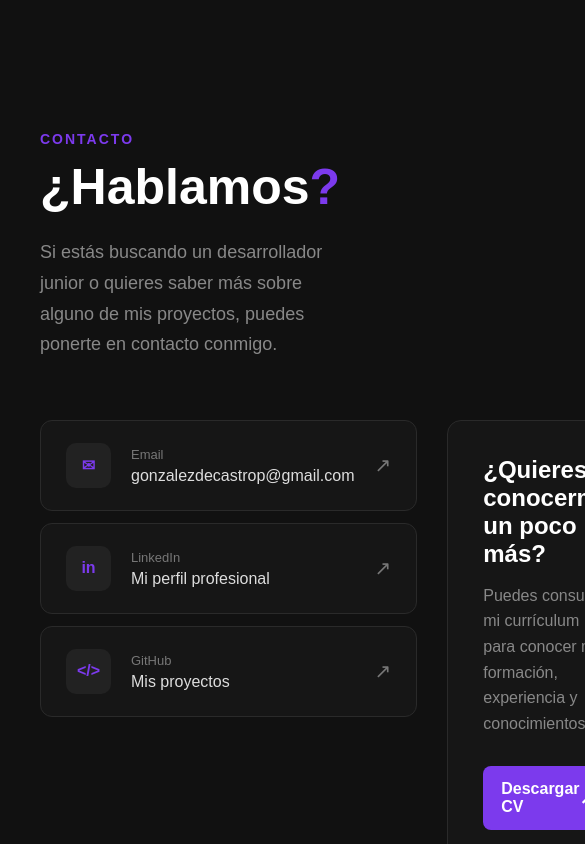
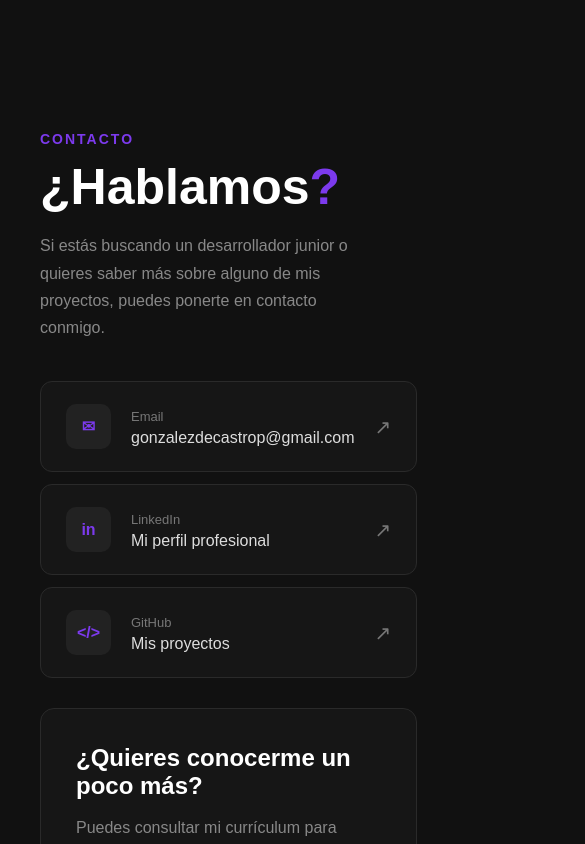
Before and after one commit to Pelayogdc/portfolio, a React app: page / in a window 390 px wide. Shown: the part 5460-6304 px from the top of the page, 585 px wide, since content can reach past the window. Built offline with nearby package versions, Linux system fonts and the light colour scheme; the HTML template or start-up script is replaced by a standard one.

Commit message:
contacto responsive

```diff
--- a/src/index.css
+++ b/src/index.css
@@ -1096,6 +1096,7 @@ section:not(.hero) {
     font-size: 24px;
   }
 
+
   .projects-content {
     padding: 30px 22px;
   }
@@ -1148,4 +1149,31 @@ section:not(.hero) {
   .technology-item {
     padding: 10px 0;
   }
+
+  /* CONTACT */
+
+  .contact {
+    gap: 40px;
+  }
+
+  .contact-header {
+    max-width: 100%;
+  }
+
+  .contact-header h2 {
+    margin-bottom: 20px;
+  }
+
+  .contact-header p:last-child {
+    font-size: 16px;
+  }
+
+  .contact-content {
+    display: grid;
+    grid-template-columns: 1fr;
+  }
+
+  .contact-cv p {
+    font-size: 16px;
+  }
 }
```
